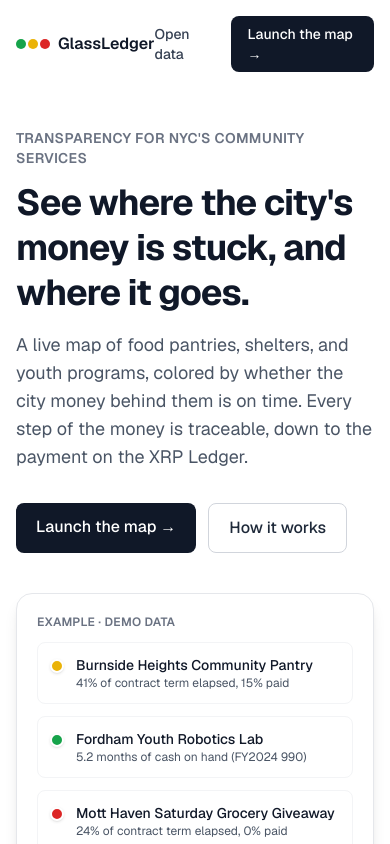
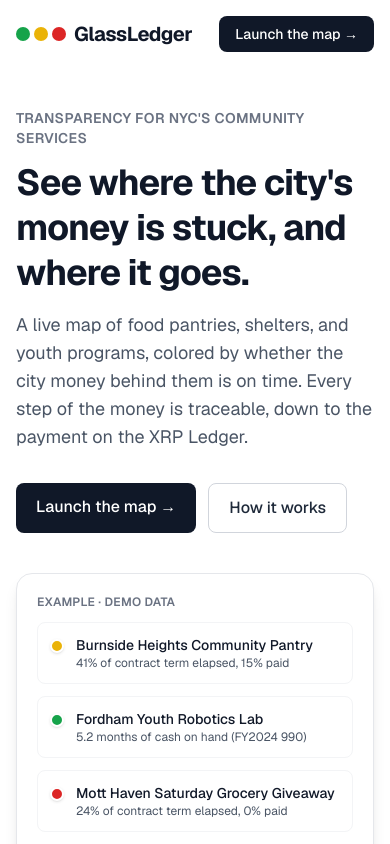
Before and after one commit to 3olt/DivHacks, a Next.js app in the folder web/: page / in a window 390 px wide. Shown: the top 844 px of the page. Built offline with nearby package versions, Linux system fonts and the light colour scheme.

Commit message:
Enlarge landing page logo

```diff
--- a/web/src/app/page.tsx
+++ b/web/src/app/page.tsx
@@ -41,12 +41,12 @@ export default function Landing() {
   return (
     <div className="min-h-dvh bg-white text-gray-900">
       <header className="mx-auto flex max-w-6xl items-center justify-between px-4 py-4 sm:px-6">
-        <span className="flex items-center gap-2 font-semibold">
+        <span className="flex items-center gap-2 text-xl font-bold tracking-tight sm:gap-3 sm:text-3xl">
           <PinDots />
           GlassLedger
         </span>
         <nav className="flex items-center gap-4">
-          <Link href="/data" className="text-sm font-medium text-gray-700 hover:text-gray-900">
+          <Link href="/data" className="hidden text-sm font-medium text-gray-700 hover:text-gray-900 sm:inline">
             Open data
           </Link>
           <LaunchButton small />
@@ -154,7 +154,7 @@ function LaunchButton({ small = false }: { small?: boolean }) {
   return (
     <Link
       href="/map"
-      className={`rounded-lg bg-gray-900 font-medium text-white hover:bg-gray-700 ${small ? "px-4 py-2 text-sm" : "px-5 py-3"}`}
+      className={`whitespace-nowrap rounded-lg bg-gray-900 font-medium text-white hover:bg-gray-700 ${small ? "px-4 py-2 text-sm" : "px-5 py-3"}`}
     >
       Launch the map →
     </Link>
@@ -163,9 +163,9 @@ function LaunchButton({ small = false }: { small?: boolean }) {
 
 function PinDots() {
   return (
-    <span className="flex gap-0.5" aria-hidden>
+    <span className="flex gap-1" aria-hidden>
       {(["green", "yellow", "red"] as const).map((l) => (
-        <span key={l} className="h-2.5 w-2.5 rounded-full" style={{ background: RISK_COLORS[l] }} />
+        <span key={l} className="h-3.5 w-3.5 rounded-full sm:h-5 sm:w-5" style={{ background: RISK_COLORS[l] }} />
       ))}
     </span>
   );
```
